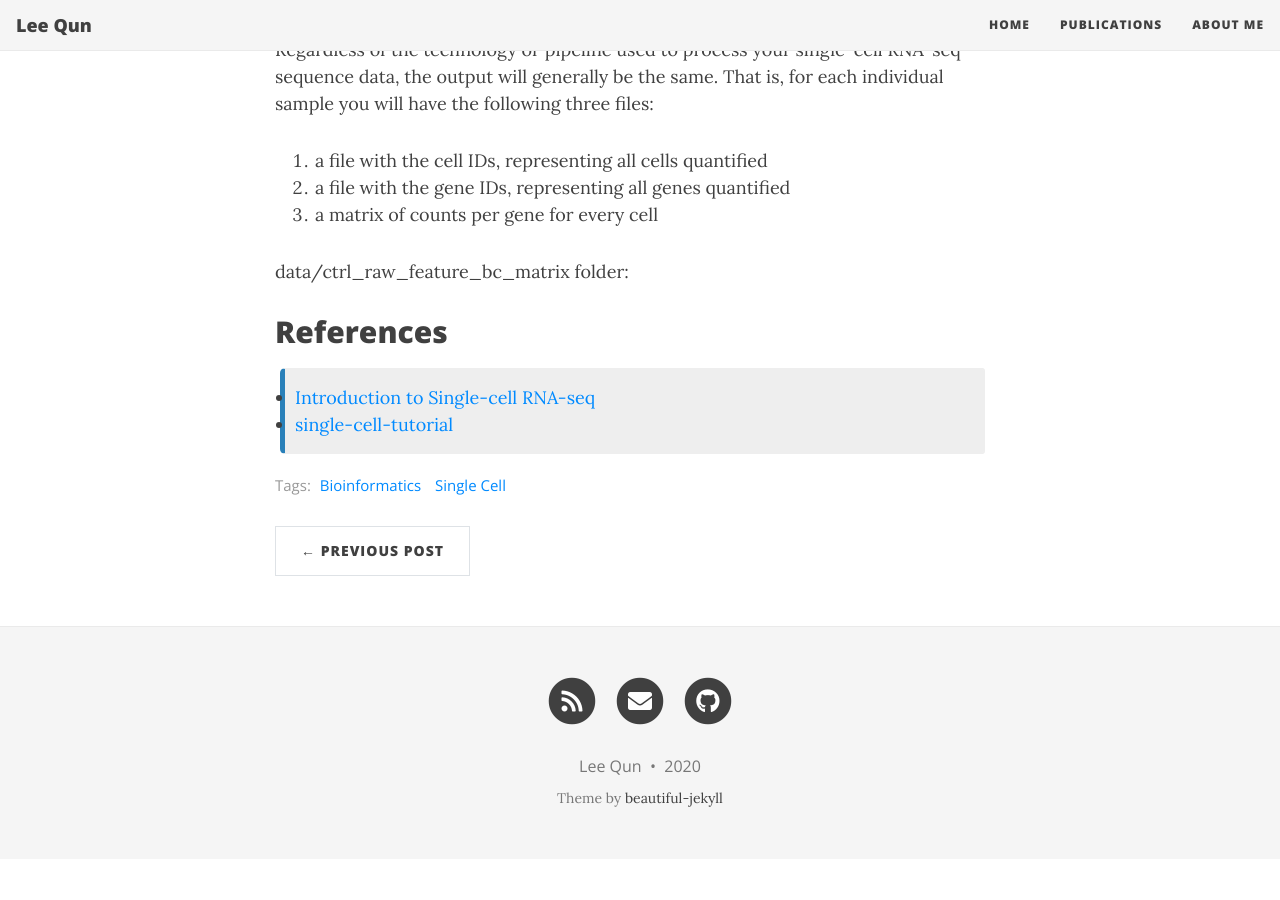
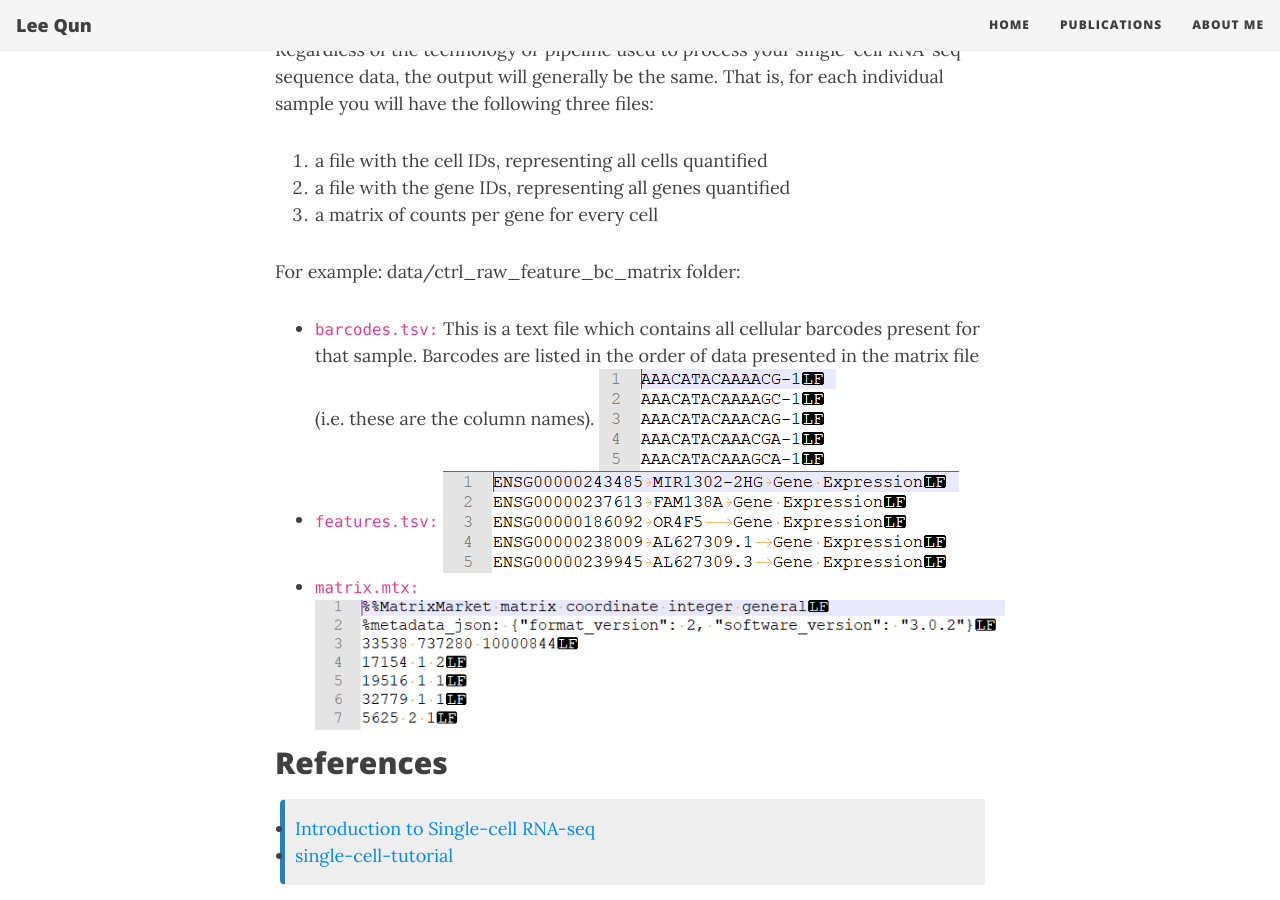
Before and after one commit to leequn/leequn.github.io, a Jekyll site: the page built from _posts/2020-06-19-SingleCell.md, in a window 1280 px wide and 900 px high, scrolled down 9025 px. Built offline with Jekyll 4.4.1, drawn with Linux system fonts in a browser that asks for light colours; nearby versions of some CDN libraries; comment, search, counter and statistics services are not loaded; before the commit the page ends 9884 px from its top, so only the background shows below that.

Commit message:
Update 2020-06-19-SingleCell.md

```diff
--- a/_posts/2020-06-19-SingleCell.md
+++ b/_posts/2020-06-19-SingleCell.md
@@ -173,8 +173,13 @@ Regardless of the technology or pipeline used to process your single-cell RNA-se
 2. a file with the gene IDs, representing all genes quantified
 3. a matrix of counts per gene for every cell
 
-data/ctrl_raw_feature_bc_matrix folder:
-
+For example: data/ctrl_raw_feature_bc_matrix folder:
+- `barcodes.tsv:` This is a text file which contains all cellular barcodes present for that sample. Barcodes are listed in the order of data presented in the matrix file (i.e. these are the column names).
+![pic10](/assets/img/scrnaseq/10.jpg)
+- `features.tsv:`
+![pic11](/assets/img/scrnaseq/11.jpg)
+- `matrix.mtx:`
+![pic12](/assets/img/scrnaseq/12.jpg)
 
 ## References
 
```
